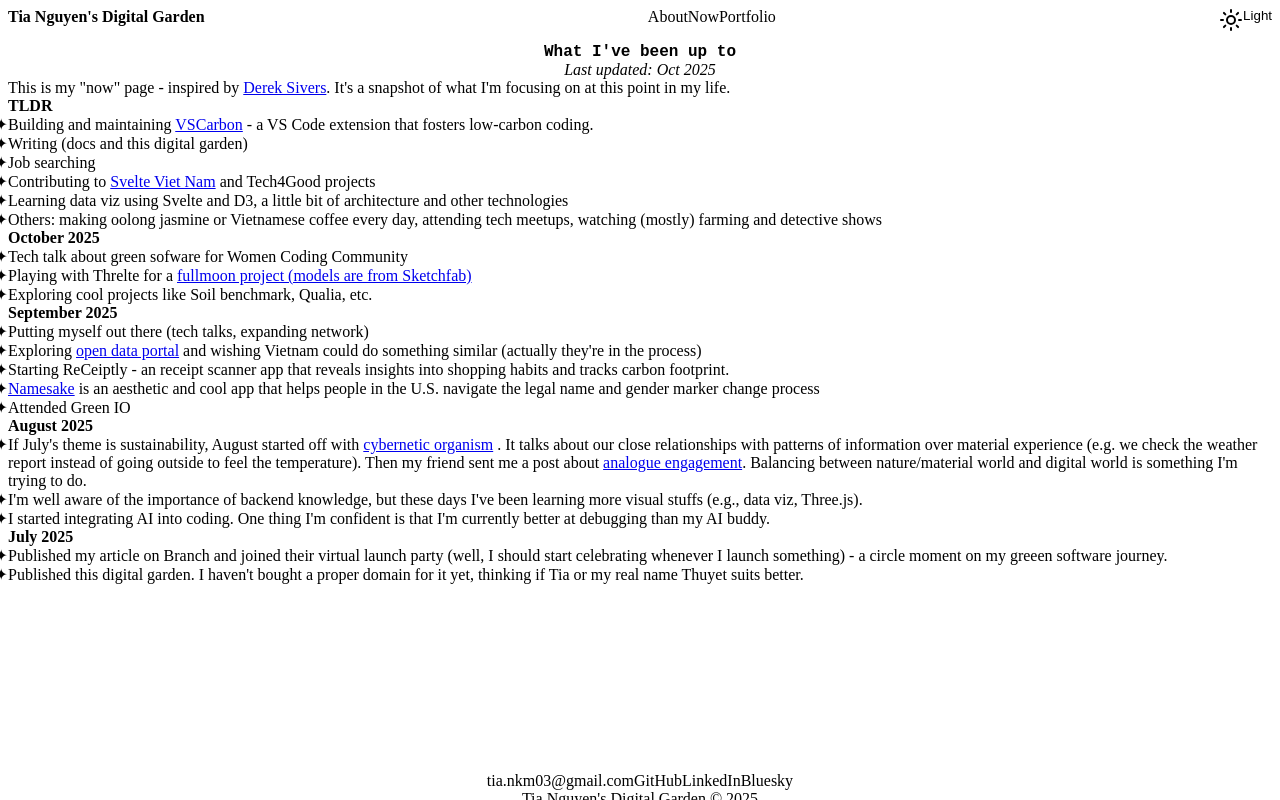
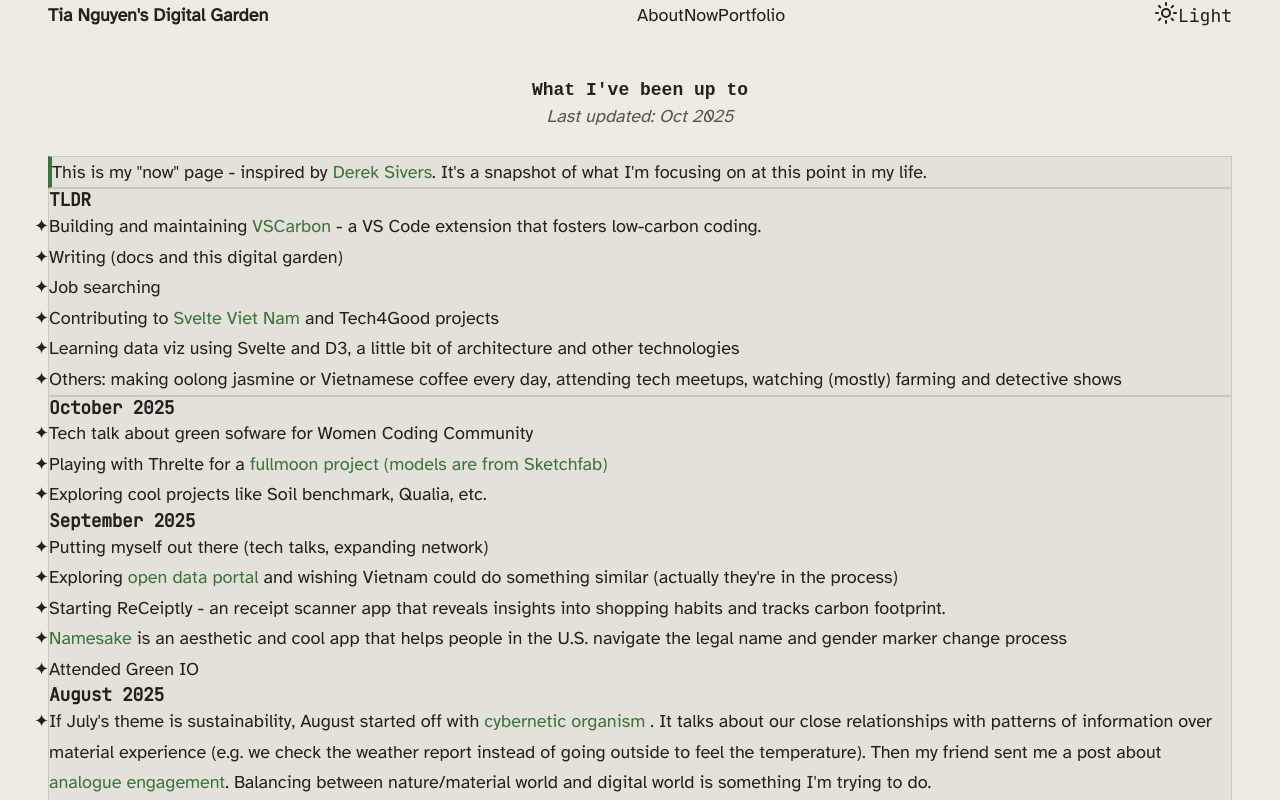
Before and after one commit to liti-dev/markdown-blog, a SvelteKit app: page /now in a window 1280 px wide. Shown: the top 800 px of the page. Built offline with nearby package versions, Linux system fonts and the light colour scheme.

Commit message:
refactor: replace open-props with custom design system
- Remove open-props dependency
- Add minimal CSS reset
- Add typography scale (1.25 Major Third ratio)
- Add spacing tokens (8px base)
- Add oklch color palette (retro-futuristic)
- Set body font to Atkinson Hyperlegible, code to JetBrains Mono

```diff
--- a/package.json
+++ b/package.json
@@ -17,8 +17,8 @@
 	"devDependencies": {
 		"@eslint/compat": "^1.2.5",
 		"@eslint/js": "^9.18.0",
-		"@sveltejs/adapter-vercel": "^5.8.0",
-		"@sveltejs/kit": "^2.16.0",
+		"@sveltejs/adapter-vercel": "^6.3.3",
+		"@sveltejs/kit": "^2.61.1",
 		"@sveltejs/vite-plugin-svelte": "^5.0.0",
 		"eslint": "^9.18.0",
 		"eslint-config-prettier": "^10.0.1",
@@ -39,7 +39,6 @@
 		"@vercel/analytics": "^1.5.0",
 		"@vercel/speed-insights": "^1.2.0",
 		"lucide-svelte": "^0.476.0",
-		"open-props": "^1.7.13",
 		"shiki": "^3.1.0"
 	}
 }
--- a/src/app.css
+++ b/src/app.css
@@ -1,34 +1,122 @@
 @import '@fontsource/atkinson-hyperlegible';
 @import '@fontsource/jetbrains-mono';
 
-html {
-	/* font */
-	--font-system-ui: 'Atkinson Hyperlegible', sans-serif;
-	--font-monospace-code: 'JetBrains Mono', monospace;
-
-	/* dark */
-	--brand-dark: var(--violet-6);
-	--text-1-dark: var(--gray-3);
-	--text-2-dark: var(--gray-5);
-	--surface-1-dark: var(--gray-12);
-	--surface-2-dark: var(--gray-11);
-	--surface-3-dark: var(--gray-10);
-	--surface-4-dark: var(--gray-9);
-	--background-dark: var(--gradient-8);
-	--border-dark: var(--gray-9);
-
-	/* light */
-	--brand-light: var(--violet-7);
-	--text-1-light: var(--gray-8);
-	--text-2-light: var(--gray-7);
-	--surface-1-light: var(--gray-0);
-	--surface-2-light: var(--gray-1);
-	--surface-3-light: var(--gray-2);
-	--surface-4-light: var(--gray-3);
-	--background-light: none;
-	--border-light: var(--gray-4);
+/* ─── Minimal reset ─── */
+*, *::before, *::after {
+	box-sizing: border-box;
 }
 
+* {
+	margin: 0;
+}
+
+body {
+	-webkit-font-smoothing: antialiased;
+}
+
+img, picture, video, canvas, svg {
+	display: block;
+	max-width: 100%;
+}
+
+input, button, textarea, select {
+	font: inherit;
+}
+
+p, h1, h2, h3, h4, h5, h6 {
+	overflow-wrap: break-word;
+}
+
+h1, h2, h3, h4, h5, h6 {
+	text-wrap: balance;
+}
+
+/* ─── Base heading sizes ─── */
+h1 { font-size: var(--text-2xl); font-weight: var(--weight-bold); line-height: var(--leading-tight); }
+h2 { font-size: var(--text-xl); font-weight: var(--weight-bold); line-height: var(--leading-tight); }
+h3 { font-size: var(--text-lg); font-weight: var(--weight-bold); line-height: var(--leading-tight); }
+h4, h5, h6 { font-size: var(--text-md); font-weight: var(--weight-medium); line-height: var(--leading-tight); }
+
+html {
+	/* ─── Typography ─── */
+	--font-sans: 'Atkinson Hyperlegible', system-ui, sans-serif;
+	--font-mono: 'JetBrains Mono', monospace;
+
+	--font-system-ui: var(--font-sans);
+	--font-monospace-code: var(--font-mono);
+
+	/* Type scale — 1.25 ratio (Major Third) */
+	--text-xs: 0.64rem;
+	--text-sm: 0.8rem;
+	--text-base: 1rem;
+	--text-md: 1.125rem;
+	--text-lg: 1.25rem;
+	--text-xl: 1.563rem;
+	--text-2xl: 1.953rem;
+	--text-3xl: 2.441rem;
+	--text-4xl: 3.052rem;
+
+	/* Line heights */
+	--leading-tight: 1.2;
+	--leading-normal: 1.5;
+	--leading-relaxed: 1.7;
+
+	/* Font weights */
+	--weight-normal: 400;
+	--weight-medium: 500;
+	--weight-bold: 700;
+
+	/* ─── Spacing (8px base) ─── */
+	--space-1: 0.25rem;
+	--space-2: 0.5rem;
+	--space-3: 0.75rem;
+	--space-4: 1rem;
+	--space-5: 1.5rem;
+	--space-6: 2rem;
+	--space-7: 3rem;
+	--space-8: 4rem;
+	--space-9: 6rem;
+
+	/* ─── Radii — sharp, no rounding ─── */
+	--radius-sm: 0;
+	--radius-md: 0;
+	--radius-lg: 0;
+
+	/* ─── Palette — retro-futuristic ─── */
+	--accent-1: #1a2e1a;
+	--accent-2: #2a4a2a;
+	--accent-3: #4a7a4a;
+	--accent-4: #6aaa6a;
+	--accent-5: #8fcc8f;
+	--accent-6: #b3e0b3;
+	--accent-7: #c8a050;
+	--accent-8: #a07830;
+	--accent-9: #785020;
+
+	/* ─── Dark theme (primary — terminal-like) ─── */
+	--brand-dark: oklch(0.68 0.12 145);
+	--text-1-dark: oklch(0.88 0.01 90);
+	--text-2-dark: oklch(0.62 0.01 90);
+	--surface-1-dark: oklch(0.15 0.005 90);
+	--surface-2-dark: oklch(0.18 0.005 90);
+	--surface-3-dark: oklch(0.22 0.005 90);
+	--surface-4-dark: oklch(0.26 0.005 90);
+	--background-dark: none;
+	--border-dark: oklch(0.26 0.005 90);
+
+	/* ─── Light theme (warm paper, not white) ─── */
+	--brand-light: oklch(0.50 0.10 145);
+	--text-1-light: oklch(0.25 0.01 90);
+	--text-2-light: oklch(0.45 0.01 90);
+	--surface-1-light: oklch(0.94 0.01 90);
+	--surface-2-light: oklch(0.91 0.01 90);
+	--surface-3-light: oklch(0.87 0.01 90);
+	--surface-4-light: oklch(0.83 0.01 90);
+	--background-light: none;
+	--border-light: oklch(0.83 0.01 90);
+}
+
+/* ─── Theme application ─── */
 :root {
 	color-scheme: dark;
 
@@ -103,20 +191,51 @@ html {
 	--border: var(--border-light);
 }
 
-html,
-body {
+/* ─── Base ─── */
+html {
 	height: 100%;
+	font-family: var(--font-sans);
+	font-size: 100%;
+	line-height: var(--leading-normal);
+	color: var(--text-1);
+	accent-color: var(--brand);
+	background-color: var(--surface-1);
 }
 
-html {
-	color: var(--text-1);
-	accent-color: var(--link);
-	background-image: var(--background);
-	background-attachment: fixed;
+body {
+	min-height: 100%;
+	font-size: var(--text-md);
+	line-height: var(--leading-relaxed);
 }
 
+/* ─── Elements ─── */
 img {
-	border-radius: var(--radius-3);
+	border-radius: 0;
+}
+
+button {
+	box-shadow: none;
+	border-radius: 0;
+	background: transparent;
+	border: 1px solid var(--border);
+	color: var(--text-1);
+	font-family: var(--font-mono);
+	cursor: pointer;
+}
+
+a {
+	color: var(--brand);
+	text-decoration: none;
+	border-bottom: 1px solid transparent;
+	transition: border-color 0.2s ease, color 0.2s ease;
+}
+
+a:visited {
+	color: var(--accent-8);
+}
+
+a:hover {
+	border-bottom-color: currentColor;
 }
 
 ul,
@@ -130,22 +249,27 @@ li {
 }
 
 figure {
-	margin: var(--size-3) 0;
+	margin: var(--space-5) 0;
 }
 
 figcaption {
 	max-inline-size: none;
 	display: block;
 	text-align: center;
-	margin-top: var(--size-2);
+	margin-top: var(--space-2);
 	color: var(--text-2);
+	font-size: var(--text-sm);
+	font-family: var(--font-mono);
 }
 
 blockquote {
-	margin: var(--size-3) 0;
-	padding: 0 var(--size-3)
+	margin: var(--space-5) 0;
+	padding: var(--space-4) var(--space-5);
+	border-left: 2px solid var(--brand);
+	background: var(--surface-2);
 }
 
+/* ─── Utility surfaces ─── */
 .surface-1 {
 	background-color: var(--surface-1);
 	color: var(--text-2);
@@ -166,72 +290,108 @@ blockquote {
 	color: var(--text-1);
 }
 
+/* ─── Prose (article content) ─── */
 .prose {
+	font-size: var(--text-md);
+	line-height: var(--leading-relaxed);
+
 	p {
-		margin: var(--size-3) 0;
+		max-inline-size: none;
+		margin: 0;
+		margin-top: var(--space-5);
 
-		:not(:is(h2, h3, h4, h5, h6) + p) {
-			margin-top: var(--size-7);
-		}
-
-		/* ignore paragraph tag around images */
 		&:has(img) {
 			display: contents;
 		}
 	}
 
-	:is(h2, h3, h4, h5, h6) {
-		margin-top: var(--size-5);
-		margin-bottom: var(--size-3);
-		font-size: var(--font-size-fluid-2);
+	h2 {
+		font-size: var(--text-xl);
+		font-weight: var(--weight-bold);
+		line-height: var(--leading-tight);
+		margin-top: var(--space-8);
+		margin-bottom: var(--space-4);
+		max-inline-size: none;
+		font-family: var(--font-mono);
+		letter-spacing: -0.02em;
+	}
+
+	h3 {
+		font-size: var(--text-lg);
+		font-weight: var(--weight-bold);
+		line-height: var(--leading-tight);
+		margin-top: var(--space-7);
+		margin-bottom: var(--space-3);
+		max-inline-size: none;
+		font-family: var(--font-mono);
+		letter-spacing: -0.01em;
+	}
+
+	h4, h5, h6 {
+		font-size: var(--text-md);
+		font-weight: var(--weight-medium);
+		line-height: var(--leading-tight);
+		margin-top: var(--space-6);
+		margin-bottom: var(--space-3);
+		max-inline-size: none;
+		font-family: var(--font-mono);
 	}
 
 	:is(ul, ol) {
-		list-style-type: '⭐';
-		padding-left: var(--size-5);
+		list-style-type: '› ';
+		padding-left: var(--space-5);
+		margin-top: var(--space-4);
 	}
 
 	:is(ul, ol) li {
-		margin-block: var(--size-2);
-		padding-inline-start: var(--size-2);
+		margin-block: var(--space-2);
+		padding-inline-start: var(--space-2);
+		max-inline-size: none;
 	}
 
 	pre {
 		max-inline-size: 100%;
-		padding: var(--size-3);
-		border-radius: 8px;
+		padding: var(--space-5);
+		border-radius: 0;
 		tab-size: 2;
 		background: var(--surface-2);
 		border: 1px solid var(--border);
-		font-family: var(--font-monospace-code);
-		line-height: 1.5;
-
-		/* Enable horizontal scrolling for code blocks */
+		font-family: var(--font-mono);
+		font-size: var(--text-sm);
+		line-height: var(--leading-normal);
+		margin-top: var(--space-5);
 		white-space: pre;
 		overflow-x: auto;
 
-		/* Mobile adjustments */
 		@media (max-width: 768px) {
-			max-width: calc(100vw - 2 * var(--size-7));
-			border-radius: 0;
-			/* Ensure scrolling works on mobile */
+			max-width: calc(100vw - 2 * var(--space-5));
 			-webkit-overflow-scrolling: touch;
 		}
 	}
 
 	code {
-		font-family: var(--font-monospace-code);
+		font-family: var(--font-mono);
+		font-size: 0.875em;
 		background: var(--surface-2);
-		padding: 0.2em 0.4em;
-		border-radius: 4px;
+		padding: 0.15em 0.4em;
+		border-radius: 0;
 		border: 1px solid var(--border);
 
-		/* Inline code in pre blocks shouldn't have extra styling */
 		pre & {
 			background: none;
 			padding: 0;
 			border: none;
-			border-radius: 0;
+			font-size: inherit;
 		}
 	}
+
+	strong {
+		font-weight: var(--weight-bold);
+	}
+
+	hr {
+		border: none;
+		border-top: 1px solid var(--border);
+		margin: var(--space-7) 0;
+	}
 }
--- a/src/routes/+layout.svelte
+++ b/src/routes/+layout.svelte
@@ -2,9 +2,6 @@
 	import Footer from './footer.svelte'
 	import Header from './header.svelte'
 
-	import 'open-props/style'
-	import 'open-props/normalize'
-	import 'open-props/buttons'
 	import '../app.css'
 
 	let { children, data } = $props()
@@ -22,19 +19,23 @@
 
 <style>
 	.layout {
-		height: 100%;
+		min-height: 100vh;
 		max-inline-size: 1440px;
 		display: grid;
 		grid-template-rows: auto 1fr auto;
 		margin-inline: auto;
-		padding-inline: var(--size-7);
+		padding-inline: var(--space-5);
+
+		@media (min-width: 768px) {
+			padding-inline: var(--space-7);
+		}
 
 		@media (min-width: 1440px) {
-			padding-inline: 0;
+			padding-inline: var(--space-9);
 		}
 
 		main {
-			padding-block: var(--size-9);
+			padding-block: var(--space-7);
 		}
 	}
 </style>
```
Also changed, not shown: 1 other file (tests, documents, lock files or other folders).
